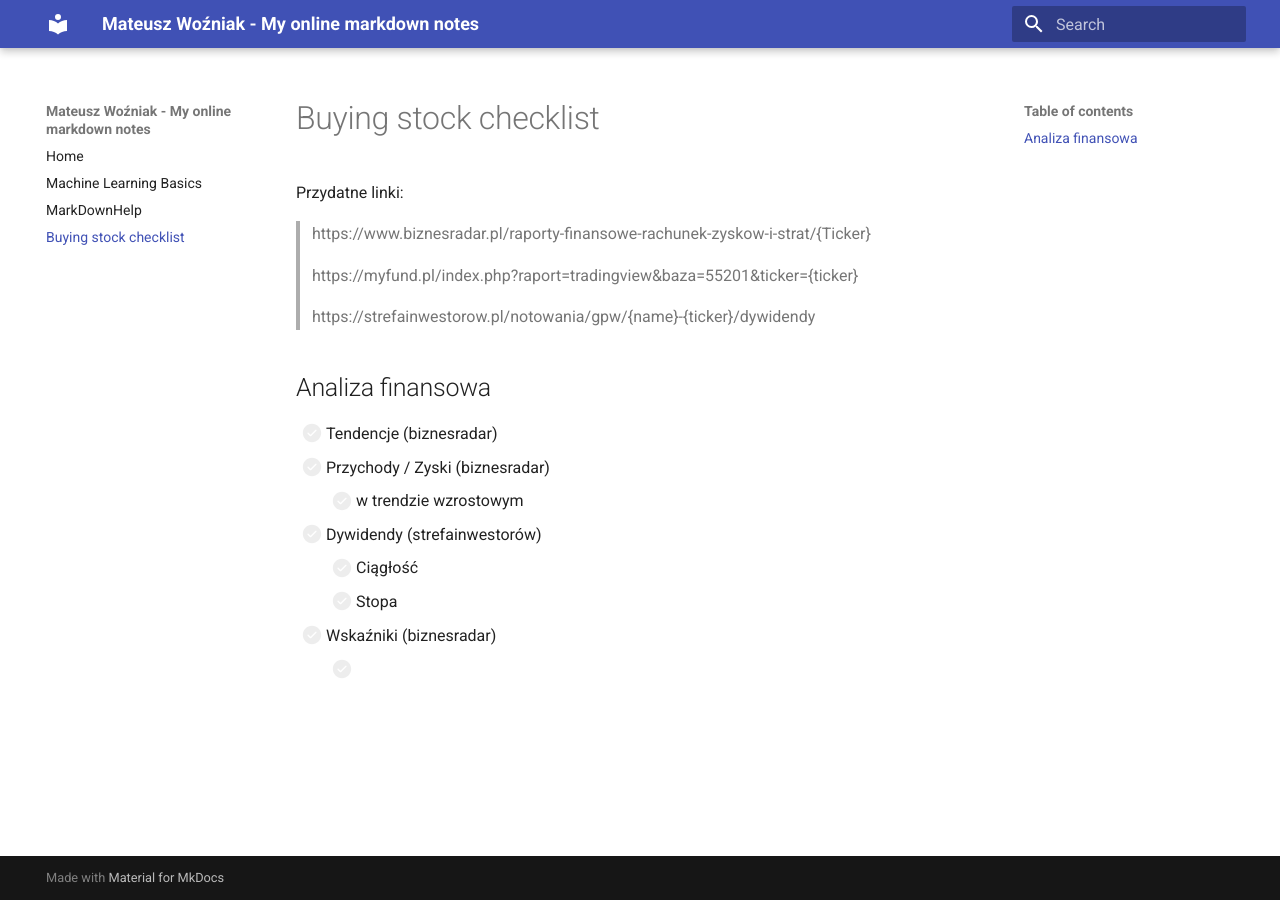
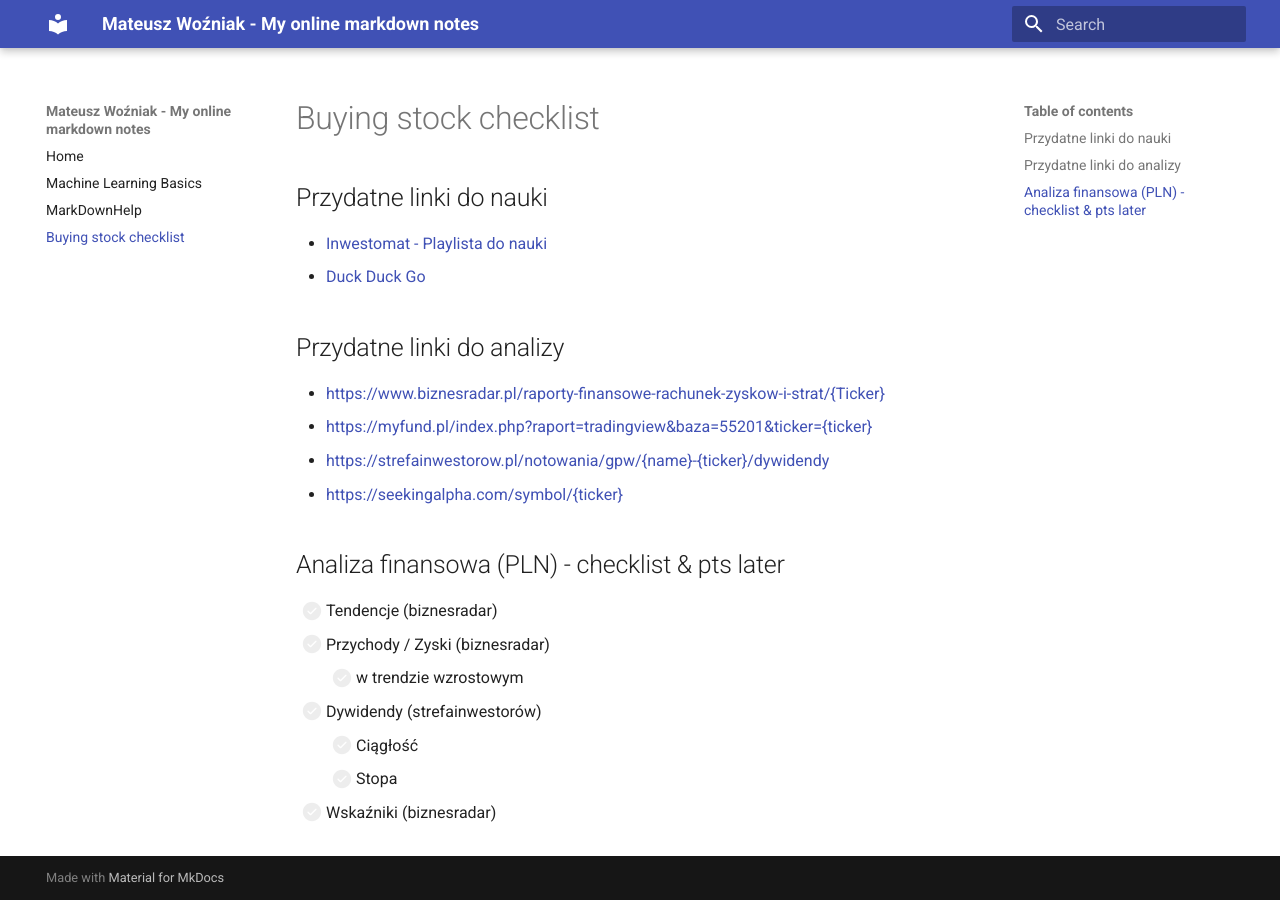
Before and after one commit to Shuffzord/shuffzord.github.io, an MkDocs documentation site: the page built from docs/Stock.md, in a window 1280 px wide. Built offline with MkDocs 1.6.1 and Material for MkDocs 9.7.7, drawn with Linux system fonts in a browser that asks for light colours.

Commit message:
stock links update

```diff
--- a/docs/Stock.md
+++ b/docs/Stock.md
@@ -1,14 +1,18 @@
 # Buying stock checklist
 
-Przydatne linki:
+## Przydatne linki do nauki
 
-> https://www.biznesradar.pl/raporty-finansowe-rachunek-zyskow-i-strat/{Ticker}
+- [Inwestomat - Playlista do nauki](https://www.youtube.com/watch?v=gu8ZcHt6wLM&list=PLRBOV-q9LfvVGTepqvrapt63eH1wI5417)
+- [Duck Duck Go](https://duckduckgo.com)
 
-> https://myfund.pl/index.php?raport=tradingview&baza=55201&ticker={ticker}
+## Przydatne linki do analizy
 
-> https://strefainwestorow.pl/notowania/gpw/{name}-{ticker}/dywidendy
+- <https://www.biznesradar.pl/raporty-finansowe-rachunek-zyskow-i-strat/{Ticker}>
+- <https://myfund.pl/index.php?raport=tradingview&baza=55201&ticker={ticker}>
+- <https://strefainwestorow.pl/notowania/gpw/{name}-{ticker}/dywidendy>
+- <https://seekingalpha.com/symbol/{ticker}>
 
-## Analiza finansowa
+## Analiza finansowa (PLN) - checklist & pts later
 
 - [ ] Tendencje (biznesradar)
 - [ ] Przychody / Zyski (biznesradar)
@@ -17,4 +21,3 @@ Przydatne linki:
     * [ ] Ciągłość
     * [ ] Stopa
 - [ ] Wskaźniki (biznesradar)
-    - [ ]
```
